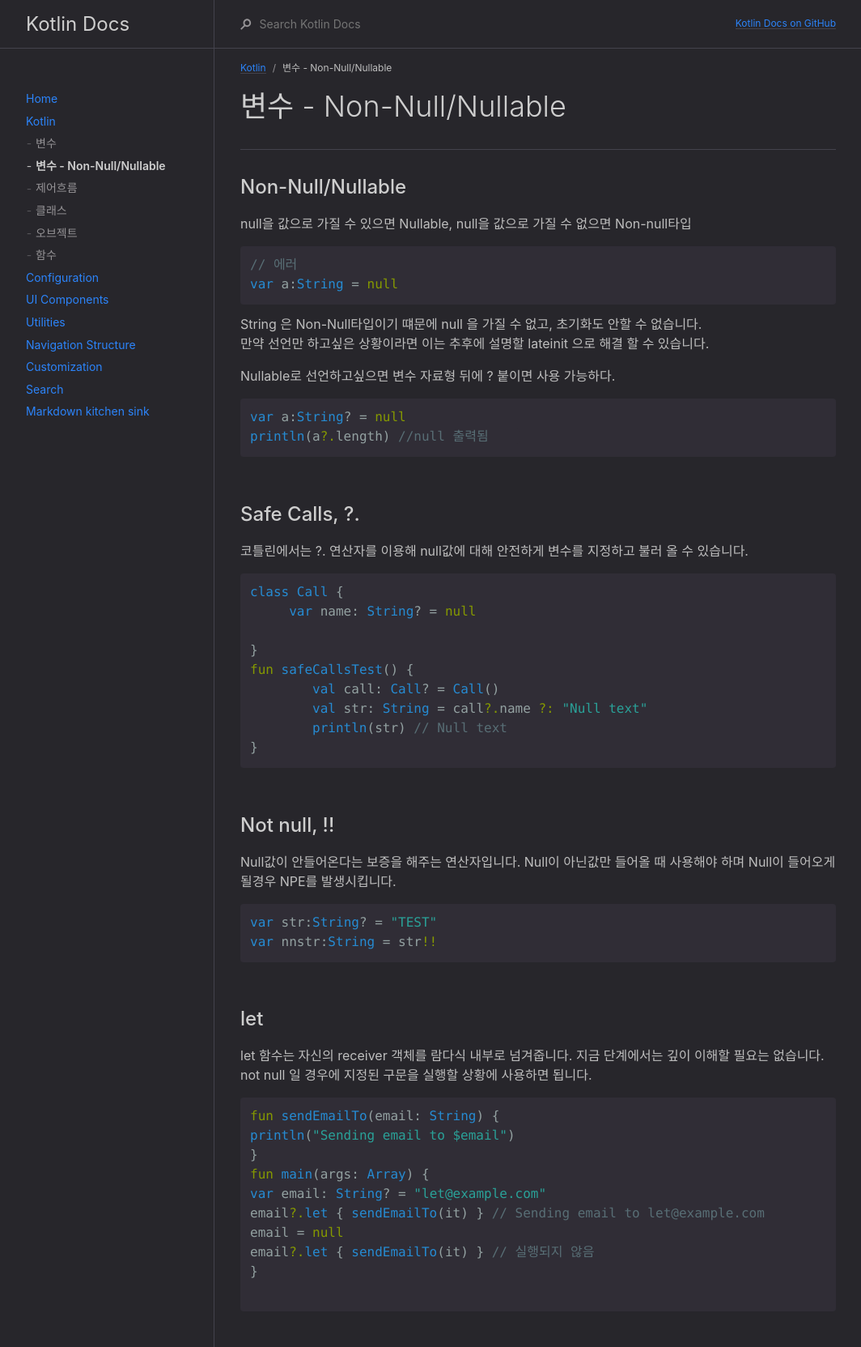
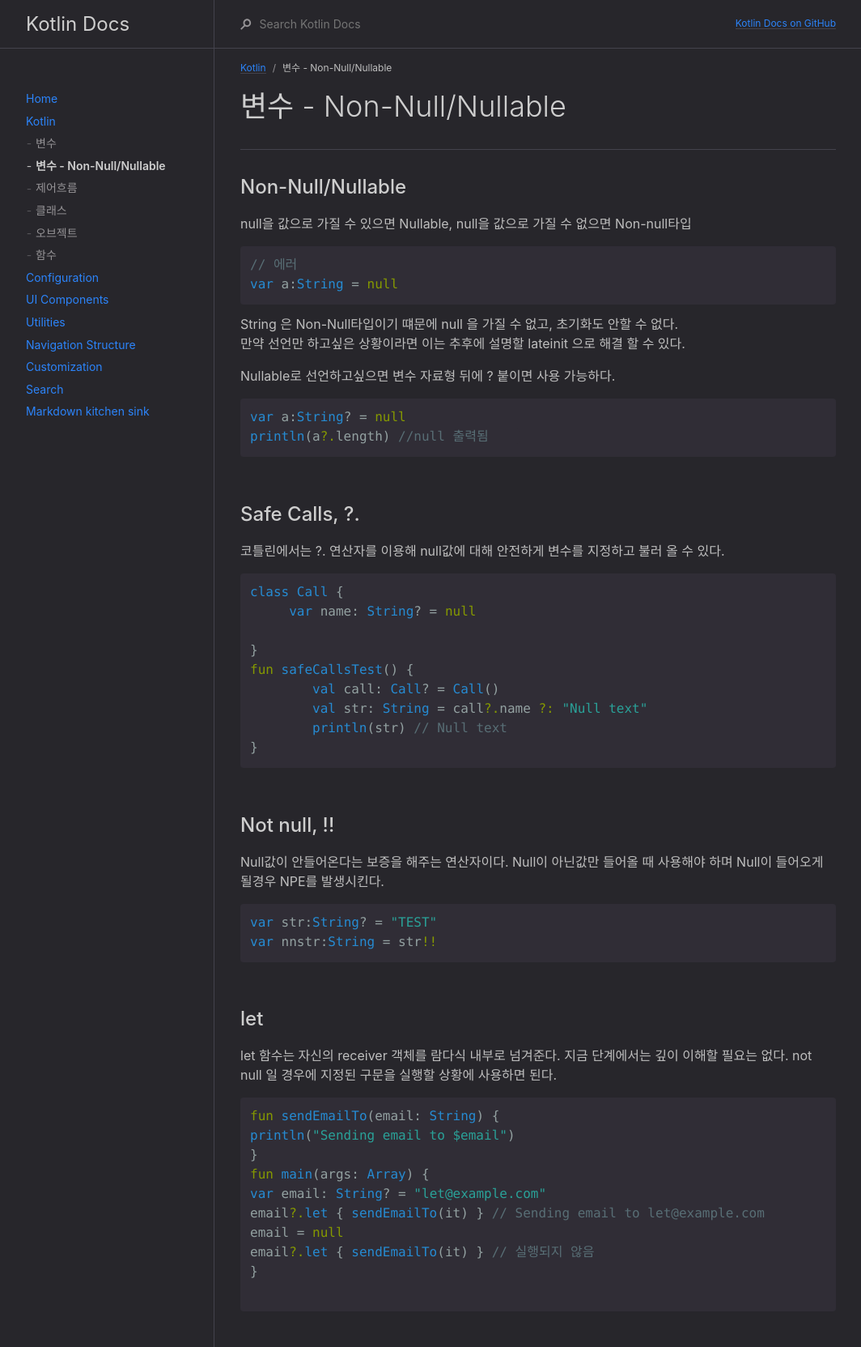
Before and after one commit to labyrintos71/deprecated_docs_2019, a Jekyll site: the page built from docs/kotlin/변수-Non-Null-Nullable.md, in a window 1280 px wide. Shown: the whole page at 81% size, without its empty margins (107-1171 px from the left). Built offline with Jekyll 4.4.1, drawn with Linux system fonts in a browser that asks for light colours.

Commit message:
no message

````diff
--- a/docs/kotlin/변수-Non-Null-Nullable.md
+++ b/docs/kotlin/변수-Non-Null-Nullable.md
@@ -13,8 +13,8 @@ null을 값으로 가질 수 있으면 Nullable, null을 값으로 가질 수
 // 에러
 var a:String = null
 ```
-String 은 Non-Null타입이기 떄문에 null 을 가질 수 없고, 초기화도 안할 수 없습니다.
-만약 선언만 하고싶은 상황이라면 이는 추후에 설명할 lateinit 으로 해결 할 수 있습니다.
+String 은 Non-Null타입이기 떄문에 null 을 가질 수 없고, 초기화도 안할 수 없다.
+만약 선언만 하고싶은 상황이라면 이는 추후에 설명할 lateinit 으로 해결 할 수 있다.
 
 Nullable로 선언하고싶으면 변수 자료형 뒤에 ? 붙이면 사용 가능하다.
 ```kotlin
@@ -24,7 +24,7 @@ println(a?.length) //null 출력됨
 ####  Space
 
 ## Safe Calls, ?.
-코틀린에서는 ?. 연산자를 이용해 null값에 대해 안전하게 변수를 지정하고 불러 올 수 있습니다.
+코틀린에서는 ?. 연산자를 이용해 null값에 대해 안전하게 변수를 지정하고 불러 올 수 있다.
 ```kotlin
 class Call {
      var name: String? = null
@@ -39,8 +39,8 @@ fun safeCallsTest() {
 ####  Space
 
 ## Not null, !!
-Null값이 안들어온다는 보증을 해주는 연산자입니다.
-Null이 아닌값만 들어올 때 사용해야 하며 Null이 들어오게 될경우 NPE를 발생시킵니다.
+Null값이 안들어온다는 보증을 해주는 연산자이다.
+Null이 아닌값만 들어올 때 사용해야 하며 Null이 들어오게 될경우 NPE를 발생시킨다.
 ```kotlin
 var str:String? = "TEST"
 var nnstr:String = str!!
@@ -48,9 +48,9 @@ var nnstr:String = str!!
 ####  Space
 
 ## let
-let 함수는 자신의 receiver 객체를 람다식 내부로 넘겨줍니다.
-지금 단계에서는 깊이 이해할 필요는 없습니다.
-not null 일 경우에 지정된 구문을 실행할 상황에 사용하면 됩니다.
+let 함수는 자신의 receiver 객체를 람다식 내부로 넘겨준다.
+지금 단계에서는 깊이 이해할 필요는 없다.
+not null 일 경우에 지정된 구문을 실행할 상황에 사용하면 된다.
 ```kotlin
 fun sendEmailTo(email: String) {
 println("Sending email to $email")
````
